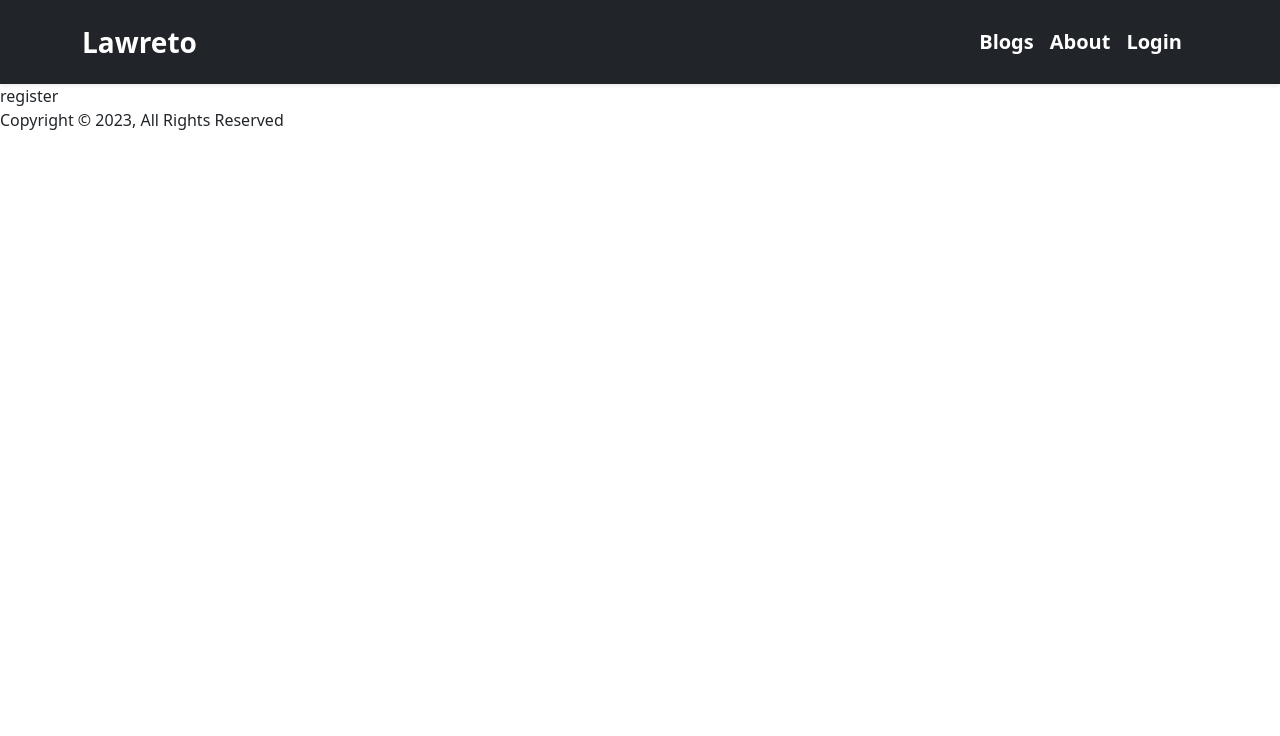
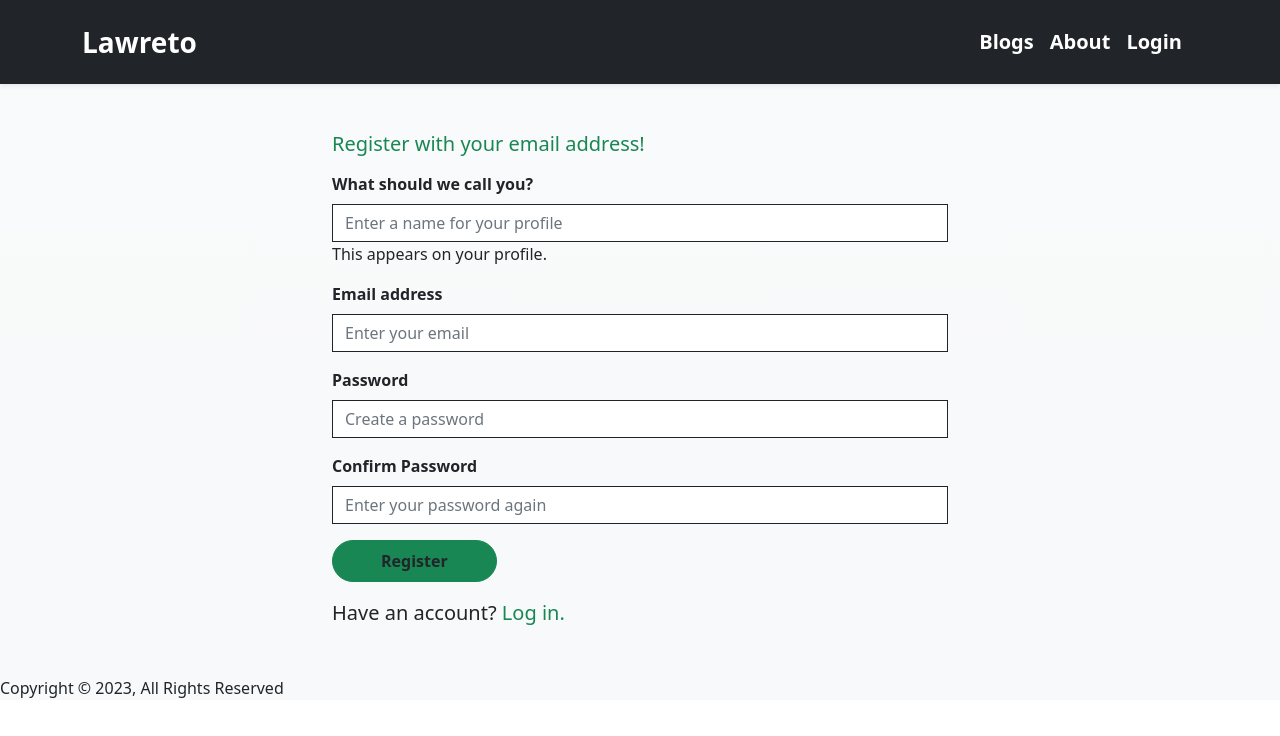
Before and after one commit to Samira-Shajahan-Borsha/lawreto-app, a React (Create React App) app: page /register in a window 1280 px wide. Shown: the top 736 px of the page. Built offline with nearby package versions, Linux system fonts and the light colour scheme.

Commit message:
validate input field for register page

```diff
--- a/package.json
+++ b/package.json
@@ -12,6 +12,7 @@
     "react-bootstrap": "^2.7.2",
     "react-dom": "^18.2.0",
     "react-hot-toast": "^2.4.0",
+    "react-icons": "^4.8.0",
     "react-router-dom": "^6.8.2",
     "react-scripts": "5.0.1",
     "web-vitals": "^2.1.4"
--- a/src/App.js
+++ b/src/App.js
@@ -5,7 +5,7 @@ import { Toaster } from 'react-hot-toast';
 
 function App() {
   return (
-    <div className="App">
+    <div className="App bg-light bg-gradient">
       <RouterProvider router={router}></RouterProvider>
       <Toaster toastOptions={{
         className: 'mt-4',
--- a/src/Pages/Login/Login/Login.js
+++ b/src/Pages/Login/Login/Login.js
@@ -3,15 +3,13 @@ import { Container } from 'react-bootstrap';
 import Button from 'react-bootstrap/Button';
 import Form from 'react-bootstrap/Form';
 import { toast } from 'react-hot-toast';
+import { FaExclamationCircle } from 'react-icons/fa';
 import { Link } from 'react-router-dom';
 import { AuthContext } from '../../../contexts/AuthProvider';
 
 const Login = () => {
 
-
     const { loginUser } = useContext(AuthContext);
-
-    // console.log(loginUser)
 
     const [userInfo, setUserInfo] = useState({
         email: '', password: ''
@@ -22,12 +20,11 @@ const Login = () => {
     });
 
     const handleSubmit = e => {
+
         e.preventDefault();
         const form = e.target;
         const email = form.email.value;
         const password = form.password.value;
-        console.log(email, password)
-
 
         loginUser(email, password)
             .then((userCredential) => {
@@ -39,7 +36,7 @@ const Login = () => {
                 console.error(error);
                 const errorMessage = error.message;
                 if (errorMessage.includes('auth/user-not-found')) {
-                    toast.error('Incorrect username or password', {
+                    toast.error('Incorrect email or password', {
                         id: 101,
                         position: "top-center",
                     });
@@ -49,8 +46,11 @@ const Login = () => {
 
     const handleEmailBlur = emailInput => {
 
-        if (!/^\S+@\S+\.\S+$/.test(emailInput)) {
-            setErrors({ ...errors, emailError: 'Please enter a valid email' });
+        if (emailInput === '') {
+            setErrors({ ...errors, emailError: "Please enter your email address." });
+        }
+        else if (!/^\S+@\S+\.\S+$/.test(emailInput)) {
+            setErrors({ ...errors, emailError: 'Please enter a valid email.' });
             setUserInfo({ ...userInfo, email: '' });
         }
         else {
@@ -61,8 +61,11 @@ const Login = () => {
 
     const handlePasswordBlur = (passwordInput) => {
 
-        if (!/(?=^.{6,}$)/.test(passwordInput)) {
-            setErrors({ ...errors, passwordError: 'Password should be 6 characters long or more' });
+        if (passwordInput === '') {
+            setErrors({...errors, passwordError: 'Please enter your password.'})
+        }
+        else if (!/(?=^.{6,}$)/.test(passwordInput)) {
+            setErrors({ ...errors, passwordError: 'Password should be 6 characters long or more.' });
             setUserInfo({ ...userInfo, password: '' });
         }
         else {
@@ -75,20 +78,20 @@ const Login = () => {
 
     return (
         <Container className='w-50 mx-auto my-5'>
-            <h1 className='fs-3 text-center text-success mb-3'>Please Log in</h1>
+            <h1 className='fs-5 text-success mb-3'>To continue, please log in!</h1>
             <Form onSubmit={handleSubmit} >
                 <Form.Group className="mb-3" controlId="formBasicEmail">
-                    <Form.Label className='fs-5'>Email address</Form.Label>
+                    <Form.Label className='fs-6 fw-semibold'>Email address</Form.Label>
                     <Form.Control onBlur={(event) => handleEmailBlur(event.target.value)} type="email" name='email' placeholder="Enter email" className='border-dark rounded-0' required />
                     {
-                        errors?.emailError && <p className='text-danger ms-2'>{errors?.emailError}</p>
+                        errors?.emailError && <p className='text-danger'><FaExclamationCircle className='me-1'></FaExclamationCircle>{errors?.emailError}</p>
                     }
                 </Form.Group>
                 <Form.Group className="mb-3" controlId="formBasicPassword">
-                    <Form.Label className='fs-5'>Password</Form.Label>
+                    <Form.Label className='fs-6 fw-semibold'>Password</Form.Label>
                     <Form.Control onBlur={(event) => handlePasswordBlur(event.target.value)} type="password" name='password' placeholder="Enter password" className='border-dark rounded-0' required />
                     {
-                        errors?.passwordError && <p className='text-danger ms-2'>{errors?.passwordError}</p>
+                        errors?.passwordError && <p className='text-danger'><FaExclamationCircle className='me-1'></FaExclamationCircle>{errors?.passwordError}</p>
                     }
                 </Form.Group>
                 <Button variant="success" className='fw-semibold  rounded-pill text-dark px-lg-5 py-lg-2 px-4 py-2' type="submit">
--- a/src/Pages/Register/Register.js
+++ b/src/Pages/Register/Register.js
@@ -1,10 +1,139 @@
-import React from 'react';
+import React, { useContext, useState } from 'react';
+import { Container } from 'react-bootstrap';
+import Button from 'react-bootstrap/Button';
+import Form from 'react-bootstrap/Form';
+import { Link } from 'react-router-dom';
+import { AuthContext } from '../../contexts/AuthProvider';
+import { FaExclamationCircle } from "react-icons/fa";
 
 const Register = () => {
+
+    const { createUser } = useContext(AuthContext);
+
+    const [userInfo, setUserInfo] = useState({
+        name: '',
+        email: '',
+        password: '',
+        confirmPassword: ''
+    });
+
+    const [errors, setErrors] = useState({
+        nameError: '',
+        emailError: '',
+        passwordError: '',
+        confirmPasswordError: ''
+    });
+
+    const handleSubmit = event => {
+
+        event.preventDefault();
+        const form = event.target;
+
+    }
+
+    const handleNameBlur = nameInput => {
+
+        if (nameInput === '') {
+            setErrors({ ...errors, nameError: 'Enter a name for your profile.' });
+        }
+        else {
+            setUserInfo({ ...userInfo, name: nameInput });
+            setErrors({ ...errors, nameError: '' });
+        }
+    }
+
+
+    const handleEmailBlur = (emailInput) => {
+
+        const emailRegx = /^\S+@\S+\.\S+$/;
+        const validEmail = emailRegx.test(emailInput);
+
+        if (emailInput === '') {
+            setErrors({ ...errors, emailError: "You need to enter your email." });
+        }
+        else if (validEmail) {
+            setUserInfo({ ...userInfo, email: emailInput });
+            setErrors({ ...errors, emailError: '' });
+        }
+        else {
+            setErrors({ ...errors, emailError: "This email is invalid. Make sure it's written like example@email.com." });
+            setUserInfo({ ...userInfo, email: '' });
+        }
+    }
+
+    const handlePasswordBlur = (passwordInput) => {
+
+        const passwordRegx = /(?=^.{6,}$)/;
+        const validPassword = passwordRegx.test(passwordInput);
+
+        if (passwordInput === '') {
+            setErrors({ ...errors, passwordError: 'You need to enter a password.' })
+        }
+        else if (validPassword) {
+            setUserInfo({ ...userInfo, password: passwordInput });
+            setErrors({ ...errors, passwordError: '' });
+        }
+        else {
+            setErrors({ ...errors, passwordError: 'Password is too short.' });
+            setUserInfo({ ...userInfo, password: '' });
+        }
+    }
+
+    const handleConfirmPasswordBlur = confirmPasswordInput => {
+
+        if (confirmPasswordInput === '') {
+            setErrors({...errors, confirmPasswordError: "You need to confirm your password."})
+        }
+        else if (userInfo.password !== confirmPasswordInput) {
+            setErrors({ ...errors, confirmPasswordError: "Password don't match." });
+        }
+        else {
+            setErrors({ ...errors, confirmPasswordError: "" });
+        }
+    }
+
     return (
-        <div>
-            register
-        </div>
+        <Container className='w-50 mx-auto my-5'>
+            <h1 className='fs-5 text-success mb-3'>Register with your email address!</h1>
+            <Form onSubmit={handleSubmit} >
+                <Form.Group className="mb-3" controlId="formBasicEmail">
+                    <Form.Label className='fs-6 fw-semibold'>What should we call you? </Form.Label>
+                    <Form.Control onBlur={(event) => handleNameBlur(event.target.value)} type="text" name='name' placeholder="Enter a name for your profile" className='border-dark rounded-0' required />
+                    {
+                        errors?.nameError
+                            ?
+                            <p className='text-danger'><FaExclamationCircle className='me-1'></FaExclamationCircle>{errors?.nameError}</p>
+                            :
+                            <p className='text-dark'>This appears on your profile.</p>
+                    }
+                </Form.Group>
+                <Form.Group className="mb-3" controlId="formBasicEmail">
+                    <Form.Label className='fs-6 fw-semibold'>Email address</Form.Label>
+                    <Form.Control onBlur={(event) => handleEmailBlur(event.target.value)} type="email" name='email' placeholder="Enter your email" className='border-dark rounded-0' required />
+                    {
+                        errors?.emailError && <p className='text-danger'><FaExclamationCircle className='me-1'></FaExclamationCircle>{errors?.emailError}</p>
+                    }
+                </Form.Group>
+                <Form.Group className="mb-3" controlId="formBasicPassword">
+                    <Form.Label className='fs-6 fw-semibold'>Password</Form.Label>
+                    <Form.Control onBlur={(event) => handlePasswordBlur(event.target.value)} type="password" name='password' placeholder="Create a password" className='border-dark rounded-0' required />
+                    {
+                        errors?.passwordError && <p className='text-danger'><FaExclamationCircle className='me-1'></FaExclamationCircle>{errors?.passwordError}</p>
+                    }
+                </Form.Group>
+                <Form.Group className="mb-3" controlId="formBasicPassword">
+                    <Form.Label className='fs-6 fw-semibold'>Confirm Password</Form.Label>
+                    <Form.Control onBlur={(event) => handleConfirmPasswordBlur(event.target.value)} type="password" name='confirmPassword' placeholder="Enter your password again" className='border-dark rounded-0' required />
+                    {
+                        errors?.confirmPasswordError && <p className='text-danger'><FaExclamationCircle className='me-1'></FaExclamationCircle>{errors?.confirmPasswordError}</p>
+                    }
+                </Form.Group>
+                <Button variant="success" className='fw-semibold  rounded-pill text-dark px-lg-5 py-lg-2 px-4 py-2' type="submit">
+                    Register
+                </Button>
+            </Form>
+            <p className='mt-3 fs-5'>Have an account? <Link to='/login' className='text-decoration-none text-success'>Log in. </Link></p>
+        </Container>
     );
 };
 
```
Also changed, not shown: 1 other file (tests, documents, lock files or other folders).
